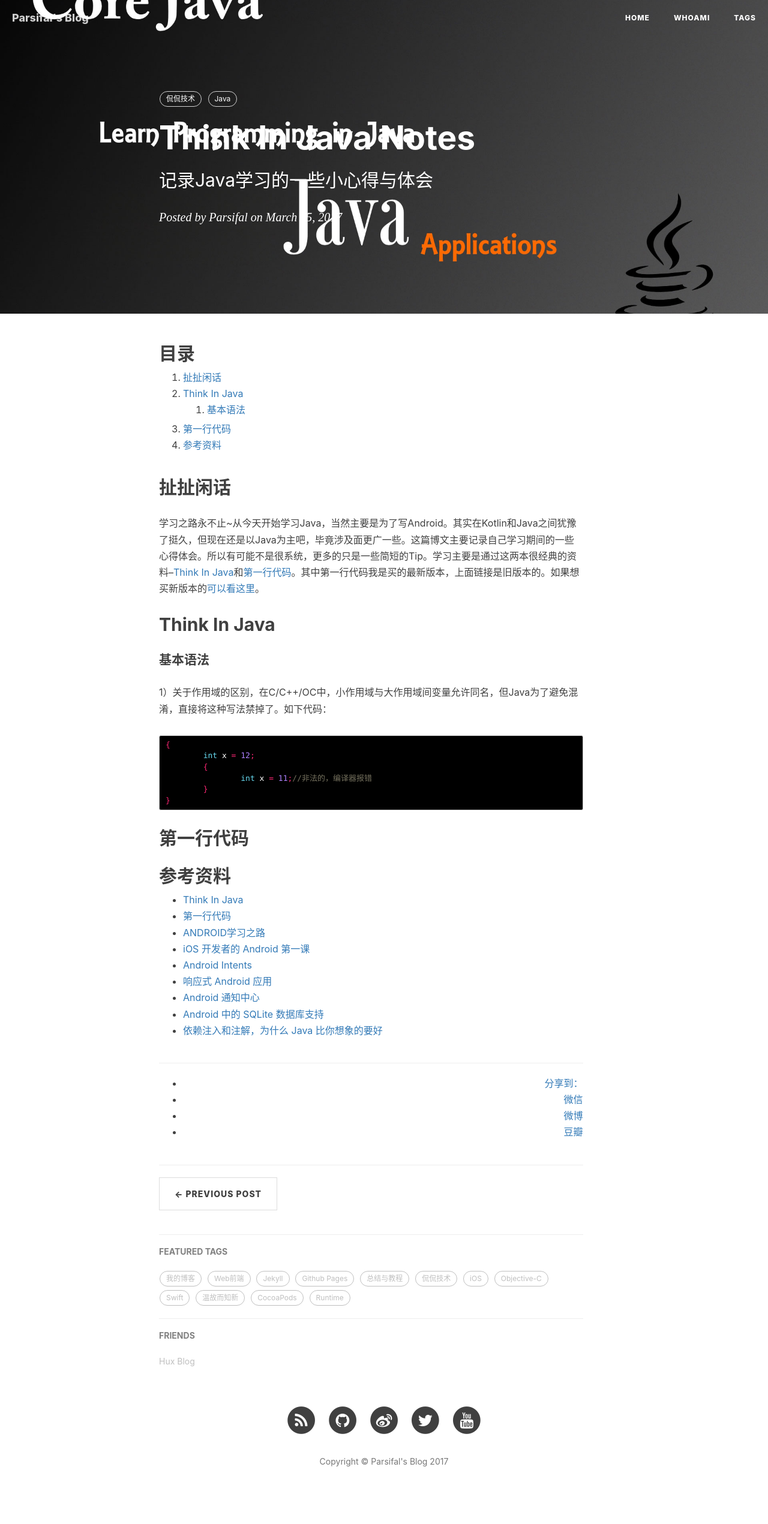
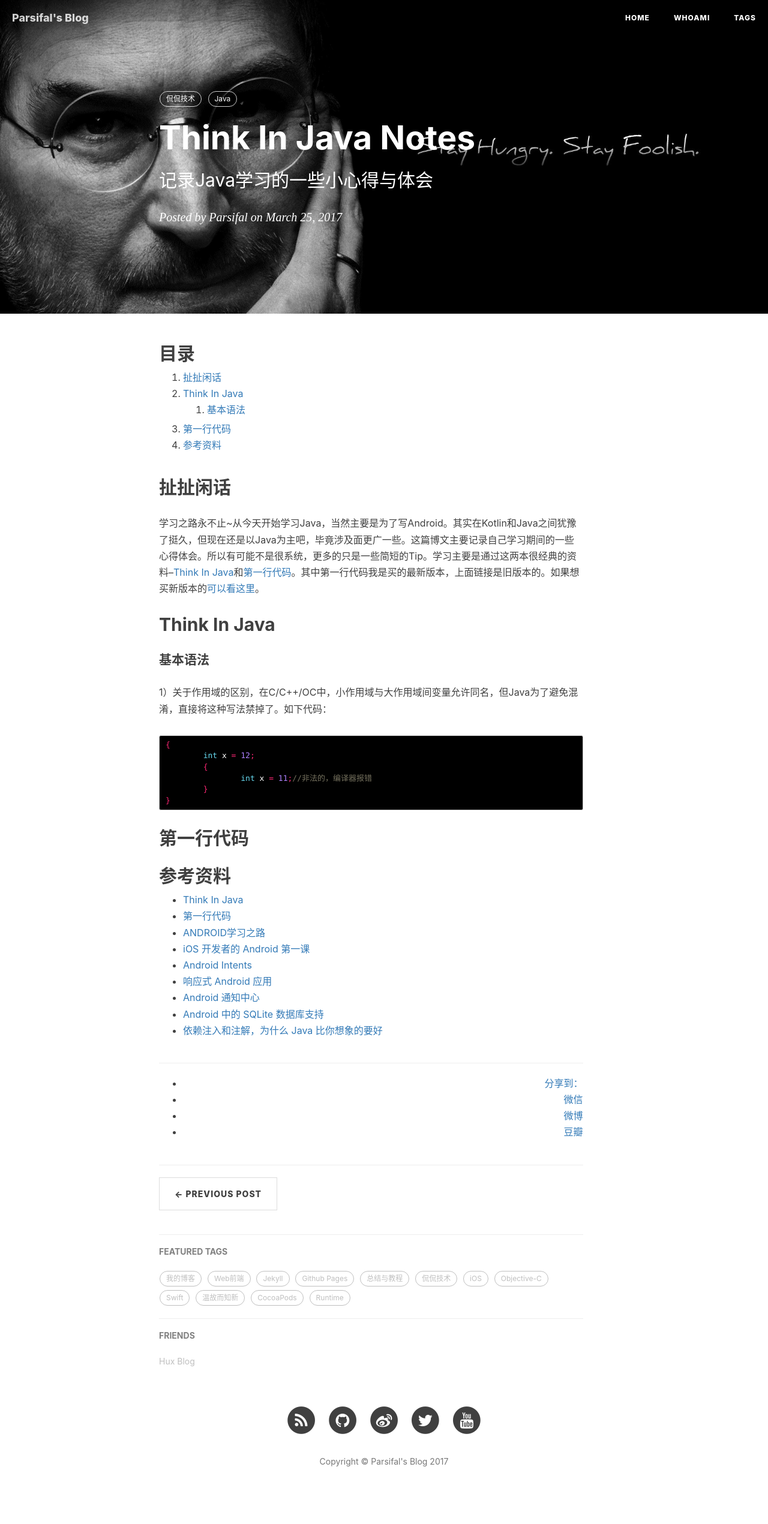
Before and after one commit to zerOOneSmith/parsifalc.github.io, a Jekyll site: the page built from _posts/2017-03-25-ThinkInJava.md, in a window 1280 px wide. Shown: the whole page at 60% size. Built offline with Jekyll 4.4.1, drawn with Linux system fonts in a browser that asks for light colours; nearby versions of some CDN libraries; comment, search, counter and statistics services are not loaded.

Commit message:
update img.

```diff
--- a/_posts/2017-03-25-ThinkInJava.md
+++ b/_posts/2017-03-25-ThinkInJava.md
@@ -4,7 +4,7 @@
 subtitle:		"记录Java学习的一些小心得与体会"
 date:			2017-3-25 19:10:00
 author:		"Parsifal"
-header-img:	"img/postresources/core-java.jpg"
+header-img:	"img/postresources/steve.jpg"
 catalog:     true
 abstract:    "学习之路永不止~从今天开始学习Java，当然主要是为了写Android。其实在Kotlin和Java之间犹豫了挺久，但现在还是以Java为主吧，毕竟涉及面更广一些。这篇博文主要记录自己学习期间的一些心得体会。所以有可能不是很系统，更多的只是一些简短的Tip。
 				"
```
